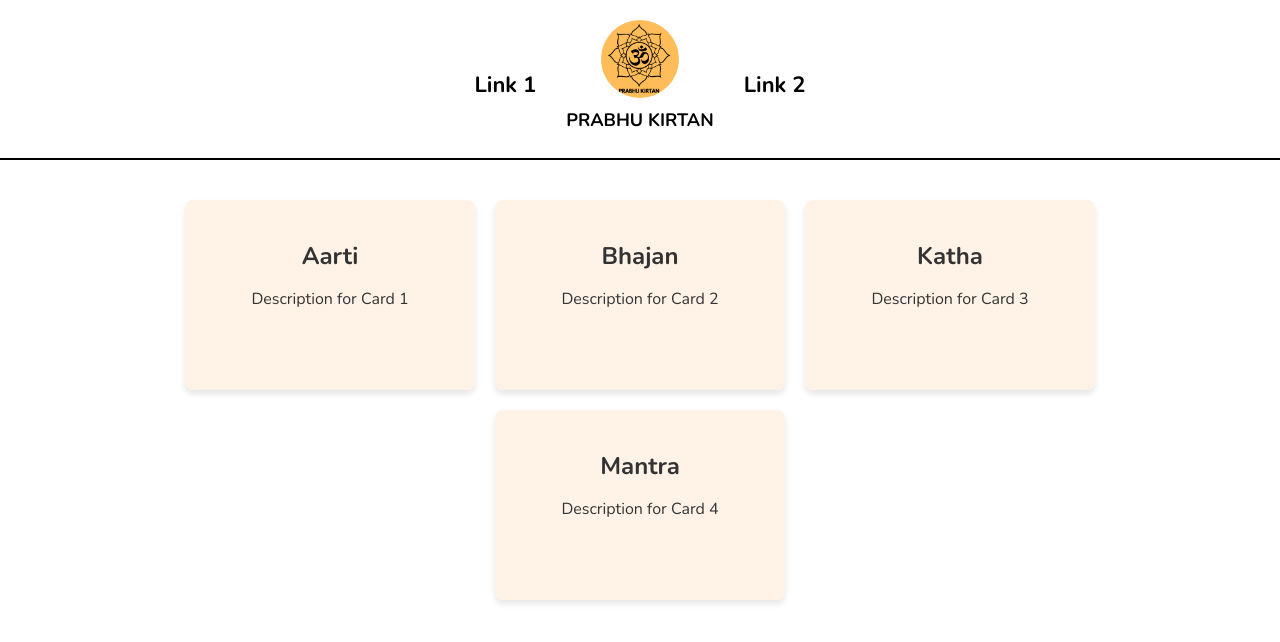
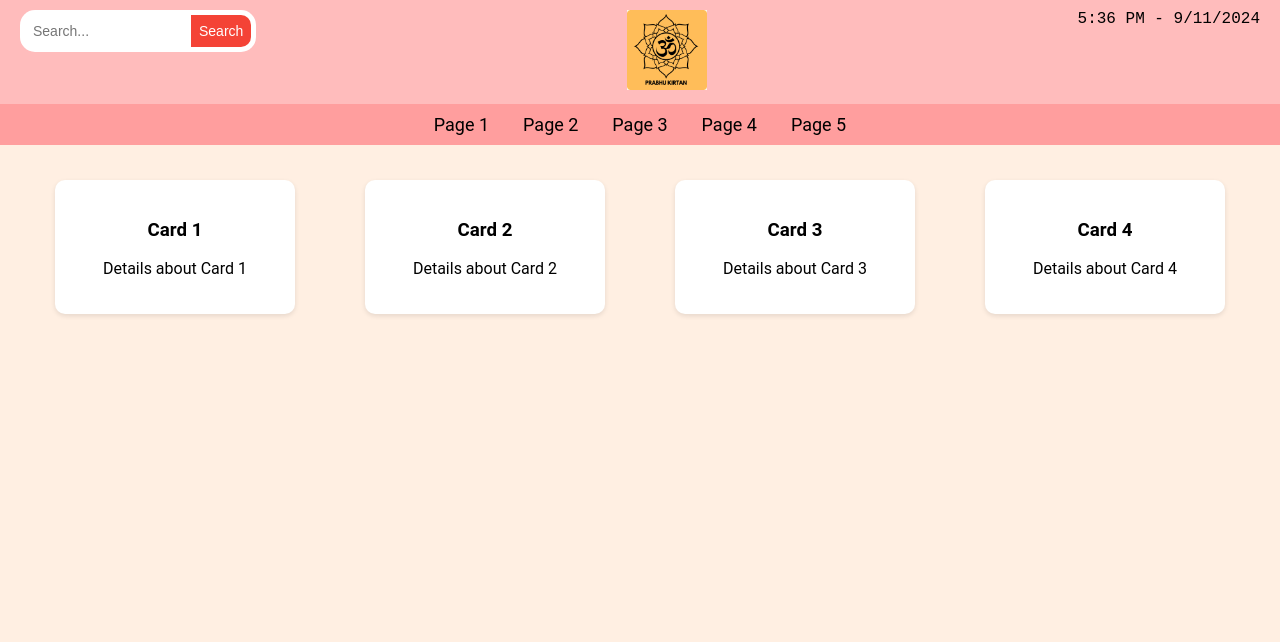
Before and after one commit to amit0497/prabhu-kirtan, a plain HTML site: page index.html in a window 1280 px wide. Drawn offline with nearby package versions, Linux system fonts and the light colour scheme.

Commit message:
changing the layout

```diff
--- a/index.html
+++ b/index.html
@@ -4,37 +4,89 @@
     <meta charset="UTF-8">
     <meta name="viewport" content="width=device-width, initial-scale=1.0">
     <title>Prabhu Kirtan</title>
-    <link rel="stylesheet" href="main.css">
-    <link href="https://fonts.googleapis.com/css2?family=Nunito:wght@400;700&display=swap" rel="stylesheet">
+    <link rel="stylesheet" href="main.css"> <!-- Linking the external CSS file -->
+    <script>
+        // Function to display the current time in 12-hour format with AM/PM
+        function updateTime() {
+            const now = new Date();
+            let hours = now.getHours();
+            const minutes = now.getMinutes();
+            const ampm = hours >= 12 ? 'PM' : 'AM';
+            hours = hours % 12;
+            hours = hours ? hours : 12; // Display 12 instead of 0
+            const timeString = `${hours}:${minutes < 10 ? '0' : ''}${minutes} ${ampm}`;
+            const dateString = now.toLocaleDateString(); // Fetch the current date
+            document.getElementById('clock').innerText = `${timeString} - ${dateString}`;
+        }
+
+        // Update the clock every second
+        setInterval(updateTime, 1000);
+    </script>
 </head>
 <body>
-    <div class="header">
-        <a href="about.html" class="link left">Link 1</a>
-        <div class="logo-container">
-            <img src="assets/logo.png" alt="Logo" class="logo">
-            <p class="logo-text">PRABHU KIRTAN</p>
+
+    <!-- Header with Google Search bar, Logo, and Indian Clock -->
+    <header>
+        <div class="header-container">
+            <!-- Google search form -->
+            <div class="search-bar">
+                <form action="https://www.google.com/search" method="get">
+                    <input type="text" name="q" placeholder="Search...">
+                    <button type="submit">Search</button>
+                </form>
+            </div>
+
+            <!-- Logo in center -->
+            <div class="logo">
+                <img src="assets/logo.png" alt="Prabhu Kirtan Logo">
+            </div>
+
+            <!-- Simple Indian clock with current time and date -->
+            <div class="clock">
+                <span id="clock"></span>
+            </div>
         </div>
-        <a href="policy.html" class="link right">Link 2</a>
-    </div>
+    </header>
 
-    <!-- Replace centered text with cards -->
-    <div class="card-container">
-        <div class="card" onclick="window.location.href='aarti.html'">
-            <h2>Aarti</h2>
-            <p>Description for Card 1</p>
+    <!-- Navigation menu in the center -->
+    <nav>
+        <ul class="menu">
+            <li><a href="page1.html">Page 1</a></li>
+            <li><a href="page2.html">Page 2</a></li>
+            <li><a href="page3.html">Page 3</a></li>
+            <li><a href="page4.html">Page 4</a></li>
+            <li><a href="page5.html">Page 5</a></li>
+        </ul>
+    </nav>
+
+    <!-- Main content with four cards -->
+    <main>
+        <div class="card-container">
+            <div class="card">
+                <a href="card1.html">
+                    <h3>Card 1</h3>
+                    <p>Details about Card 1</p>
+                </a>
+            </div>
+            <div class="card">
+                <a href="card2.html">
+                    <h3>Card 2</h3>
+                    <p>Details about Card 2</p>
+                </a>
+            </div>
+            <div class="card">
+                <a href="card3.html">
+                    <h3>Card 3</h3>
+                    <p>Details about Card 3</p>
+                </a>
+            </div>
+            <div class="card">
+                <a href="card4.html">
+                    <h3>Card 4</h3>
+                    <p>Details about Card 4</p>
+                </a>
+            </div>
         </div>
-        <div class="card" onclick="window.location.href='bhajan.html'">
-            <h2>Bhajan</h2>
-            <p>Description for Card 2</p>
-        </div>
-        <div class="card" onclick="window.location.href='katha.html'">
-            <h2>Katha</h2>
-            <p>Description for Card 3</p>
-        </div>
-        <div class="card" onclick="window.location.href='mantra.html'">
-            <h2>Mantra</h2>
-            <p>Description for Card 4</p>
-        </div>
-    </div>
+    </main>
 </body>
 </html>
--- a/main.css
+++ b/main.css
@@ -1,192 +1,138 @@
-/* General styles for body and html */
-body, html {
+/* Body styling */
+body {
+    font-family: 'Roboto', sans-serif;
     margin: 0;
     padding: 0;
-    height: 100%;
-    width: 100%;
-    overflow: hidden;
-    font-family: 'Nunito', sans-serif; /* Set Nunito font */
+    background-color: #ffefe2; /* Full page background color */
+    min-height: 100vh; /* Full viewport height */
 }
 
-/* Background video styling for home page */
-.background-video {
-    position: absolute;
-    top: 0;
-    left: 0;
-    width: 100%;
-    height: 100%;
-    overflow: hidden;
-    z-index: -1;
+/* Header styling */
+header {
+    display: flex;
+    justify-content: space-between;
+    align-items: center;
+    background-color: #ffbcbc;
+    padding: 10px 20px;
 }
 
-.background-video video {
+.header-container {
+    display: flex;
+    justify-content: space-between;
     width: 100%;
-    height: 100%;
-    object-fit: cover;
-    filter: blur(3px);
 }
 
-/* Background for about, policy, and card pages */
-body.solid-background {
-    background-color: #ffefe2; /* Solid yellow background */
+/* Modern & minimalistic search bar */
+.search-bar form {
+    display: flex;
+    align-items: center;
+    background-color: white;
+    border-radius: 15px;
+    padding: 5px;
 }
 
-/* Header and logo styling */
-.header {
-    position: absolute;
-    top: 20px;
-    left: 50%;
-    transform: translateX(-50%);
-    display: flex;
-    align-items: center;
-    justify-content: center;
-    width: 100%;
-    padding-bottom: 10px;
+.search-bar input {
+    border: none;
+    outline: none;
+    padding: 8px;
+    border-radius: 10px 0 0 10px;
+    font-size: 14px;
+    width: 150px;
 }
 
-/* Line below the logo */
-.header::after {
-    content: '';
-    display: block;
-    width: 100%;
-    height: 2px;
-    background-color: black; /* Line color */
-    position: absolute;
-    bottom: 0;
+.search-bar button {
+    background-color: #f44336;
+    border: none;
+    border-radius: 0 10px 10px 0;
+    color: white;
+    padding: 8px;
+    cursor: pointer;
+    font-size: 14px;
 }
 
-.logo-container {
-    display: flex;
-    flex-direction: column;
-    align-items: center;
+/* Simple clock styling */
+.clock {
+    font-size: 16px;
+    font-family: 'Courier New', Courier, monospace;
+    color: black;
 }
 
-.logo {
-    height: 78px;
-    width: 78px;
-    border-radius: 50%;
-    object-fit: cover;
-    margin: 0 30px;
+/* Increased logo size */
+.logo img {
+    max-height: 80px; /* Increased the height by 30px */
 }
 
-.logo-text {
-    color: black; /* Set text color to white */
-    font-size: 18px;
-    font-weight: bold;
-    margin-top: 10px;
+/* Navigation menu styling */
+nav {
+    background-color: #ff9e9e;
+    padding: 10px 0;
+    text-align: center;
 }
 
-/* Links styling */
-.link {
-    color: black; /* Set text color */
-    text-decoration: none;
-    font-size: 22px;
-    font-weight: bold;
+.menu {
+    list-style-type: none;
+    margin: 0;
+    padding: 0;
 }
 
-.left {
-    margin-right: 30px;
+.menu li {
+    display: inline;
+    margin: 0 15px;
 }
 
-.right {
-    margin-left: 30px;
+.menu li a {
+    text-decoration: none;
+    color: black;
+    font-size: 18px;
 }
 
-/* Card container for home page */
+/* Card container styling */
 .card-container {
     display: flex;
-    justify-content: center;
-    align-items: center;
+    justify-content: space-around;
     flex-wrap: wrap;
-    gap: 20px;
     padding: 20px;
-    position: absolute;
-    top: 50%;
-    left: 50%;
-    transform: translate(-50%, -50%);
-    width: 90%;
 }
 
 /* Individual card styling */
 .card {
-    background-color: rgba(255, 239, 226, 0.8); /* White background with transparency */
-    color: #333; /* Dark text */
+    background-color: #ffffff;
+    border-radius: 10px;
     padding: 20px;
-    width: 250px;
-    height: 150px;
+    box-shadow: 0 2px 5px rgba(0, 0, 0, 0.1);
     text-align: center;
-    border-radius: 8px;
-    box-shadow: 0 4px 6px rgba(0, 0, 0, 0.1);
-    transition: transform 0.3s ease;
-    cursor: pointer;
+    margin: 15px;
+    width: 200px;
 }
 
-.card:hover {
-    transform: translateY(-10px); /* Lift effect on hover */
+.card a {
+    text-decoration: none;
+    color: #000;
 }
 
-/* Card titles */
-.card h2 {
-    font-size: 24px;
-    margin-bottom: 10px;
+/* Background color for components below header, nav, and card */
+main {
+    background-color: #ffefe2;
 }
 
-/* Centered text styling for about, policy, and card pages */
-.centered-text.solid-text {
-    color: white; /* Text color for solid background */
-}
+/* Responsive styling for smaller screens */
+@media (max-width: 768px) {
+    /* Responsive for smaller screens */
+    .header-container {
+        flex-direction: column;
+    }
 
-.centered-text.solid-text h1, .centered-text.solid-text p {
-    font-size: 36px; /* Match the home page text size */
-}
+    .menu li {
+        display: block;
+        margin: 10px 0;
+    }
 
-/* Responsive Design */
-@media (max-width: 768px) {
     .card-container {
         flex-direction: column;
-        top: 40%;
+        align-items: center;
     }
 
     .card {
-        width: 80%; /* Full width on mobile */
-    }
-
-    .logo {
-        height: 50px;
-        width: 50px; /* Smaller logo for mobile */
-    }
-
-    .link {
-        font-size: 18px; /* Smaller link text */
-    }
-
-    .centered-text .large-text {
-        font-size: 30px; /* Smaller text for mobile */
-    }
-
-    .centered-text h1 {
-        font-size: 24px; /* Smaller heading for mobile */
+        width: 80%;
     }
 }
-
-@media (max-width: 480px) {
-    .header {
-        flex-direction: column; /* Stack links and logo vertically on small screens */
-    }
-
-    .logo-container {
-        margin: 10px 0; /* Add space around the logo in stacked layout */
-    }
-
-    .link {
-        font-size: 16px; /* Even smaller text for very small screens */
-    }
-
-    .centered-text .large-text {
-        font-size: 24px; /* Further reduced for smaller devices */
-    }
-
-    .centered-text h1 {
-        font-size: 20px; /* Adjust the h1 size */
-    }
-}
```
